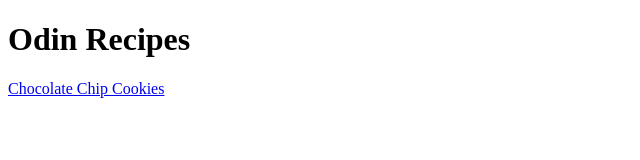
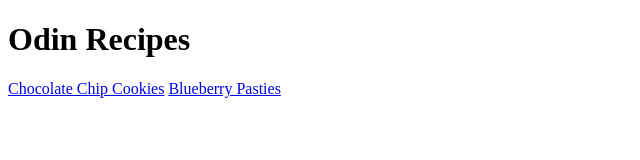
Before and after one commit to LexxAlexus/odin-recipes, a plain HTML site: page index.html in a window 1280 px wide. Shown: the whole page, without its empty margins (0-640 px from the left). Drawn offline with Linux system fonts and the light colour scheme.

Commit message:
Add new html file

```diff
--- a/index.html
+++ b/index.html
@@ -7,5 +7,6 @@
     <body>
         <h1>Odin Recipes</h1>
         <a href="./recipes/cookies.html">Chocolate Chip Cookies</a>
+        <a href="./recipes/berry-pasties.html">Blueberry Pasties</a>
     </body>
 </html>
```
Also changed, not shown: recipes/berry-pasties.html (added).
